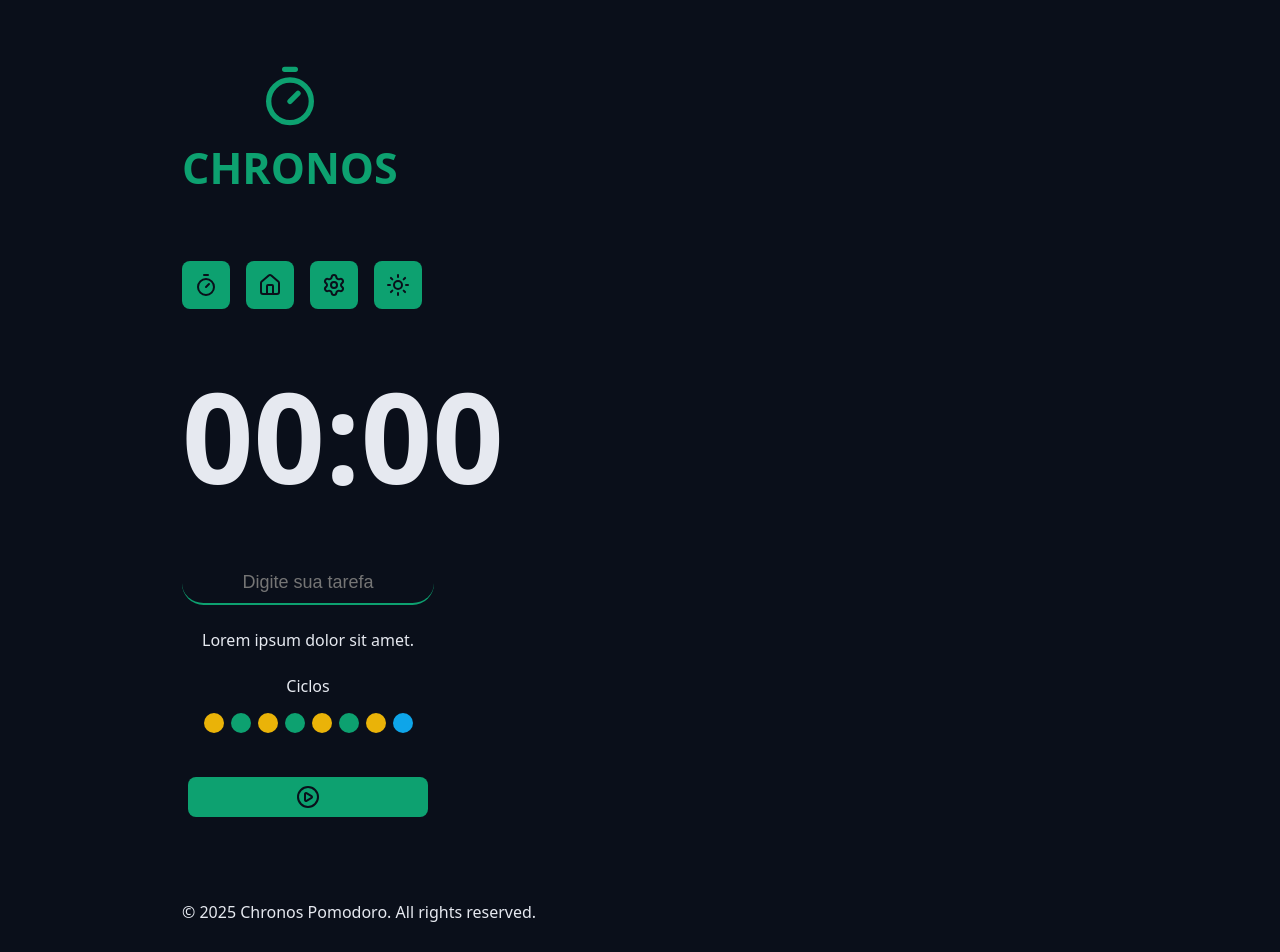
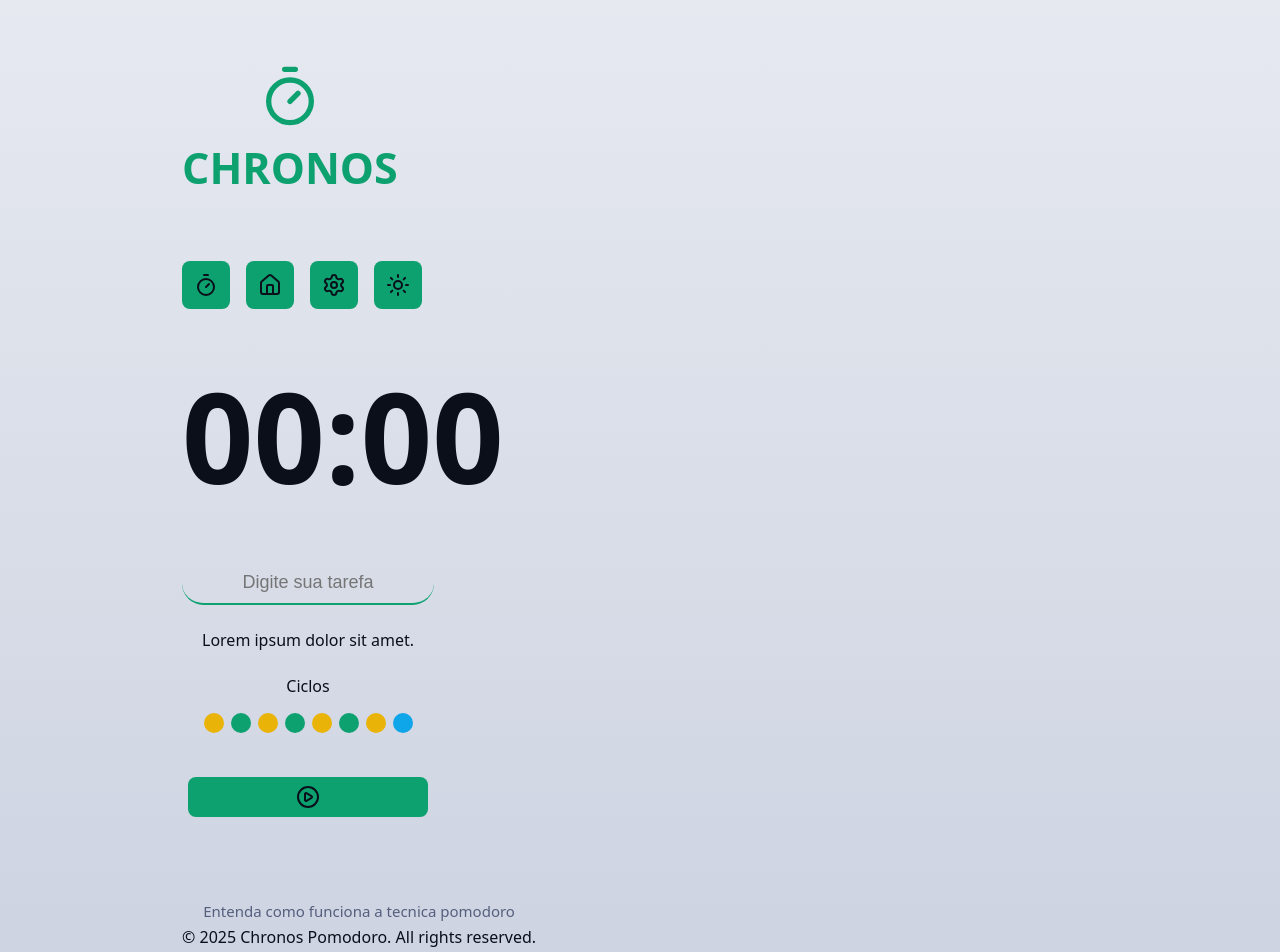
Before and after one commit to brunowmalencow/chronos-pomodoro, a React (Vite) app: page / in a window 1280 px wide. Shown: the top 952 px of the page. Built offline with nearby package versions, Linux system fonts and the light colour scheme.

Commit message:
Adicionando useEffect e useState

```diff
--- a/index.html
+++ b/index.html
@@ -1,5 +1,5 @@
 <!doctype html>
-<html lang="en">
+<html lang="pt-br" data-theme="dark">
 
 <head>
     <meta charset="UTF-8" />
--- a/src/Components/Footer/index.tsx
+++ b/src/Components/Footer/index.tsx
@@ -1,7 +1,10 @@
+import styles from './styles.module.css';
+
 export default function Footer() {
     return (
-        <footer>
-            <p>© 2025 Chronos Pomodoro. All rights reserved.</p>
+        <footer className={styles.footer}>
+            <a href="">Entenda como funciona a tecnica pomodoro</a>
+            <p>&copy; {new Date().getFullYear()} Chronos Pomodoro. All rights reserved.</p>
         </footer>
     )
 }
--- a/src/Components/Footer/styles.module.css
+++ b/src/Components/Footer/styles.module.css
@@ -0,0 +1,17 @@
+.footer{
+    display: flex;
+    flex-direction: column;
+    align-items: center;
+    justify-content: center;
+    gap: 0.5rem;
+}
+
+.footer a{
+    color: var(--text-muted);
+    text-decoration: none;
+    font-size: 1.5rem;
+}
+
+.footer a:hover{
+    text-decoration: underline;
+}
--- a/src/Components/Menu/index.tsx
+++ b/src/Components/Menu/index.tsx
@@ -1,24 +1,47 @@
 import { HouseIcon, SettingsIcon, Sun, TimerIcon } from "lucide-react";
 
 import styles from './styles.module.css'
+import { useState, useEffect } from "react";
 
 export default function Menu() {
+    //Como nesse useState só quero dois tipos (claro e escuro) uso entre os sinais
+    // Para dizer os tipos que essa variável pode receber
+    const [theme, setTheme] = useState<'dark' | 'light'>(() => {
+        const savedTheme = localStorage.getItem('theme');
+        return (savedTheme === 'dark' || savedTheme === 'light') ? savedTheme : 'light';
+    });
+
+    function toggleTheme() {
+        if (theme === 'dark') {
+            document.documentElement.setAttribute('data-theme', 'light');
+            setTheme('light');
+        } else {
+            document.documentElement.setAttribute('data-theme', 'dark');
+            setTheme('dark');
+        }
+    }
+
+    useEffect(() => {
+        document.documentElement.setAttribute('data-theme', theme);
+        localStorage.setItem('theme', theme);
+    }, [theme]);
+
     return (
         <nav className={styles.menu}>
 
-            <a className={styles.menuLink}>
+            <a className={styles.menuLink} aria-label="Home" title="Home">
                 <TimerIcon />
             </a>
 
-            <a className={styles.menuLink}>
+            <a className={styles.menuLink} aria-label="Historico" title="Historico">
                 <HouseIcon />
             </a>
 
-            <a className={styles.menuLink}>
+            <a className={styles.menuLink} aria-label="Settings" title="Settings">
                 <SettingsIcon />
             </a>
 
-            <a className={styles.menuLink}>
+            <a className={styles.menuLink} aria-label="Theme" title="Theme" onClick={toggleTheme}>
                 <Sun />
             </a>
 
--- a/src/Components/Menu/styles.module.css
+++ b/src/Components/Menu/styles.module.css
@@ -15,6 +15,7 @@
     border-radius: .8rem;
     transition: all .2s ease-in-out;
     color: var();
+    cursor: pointer;
 }
 
 .menuLink:hover{
--- a/src/styles/global.css
+++ b/src/styles/global.css
@@ -11,7 +11,7 @@ html{
 body{
     font-size: 1.6rem; /* 16px */
     font-family: system-ui, -apple-system, BlinkMacSystemFont, 'Segoe UI', Roboto, Oxygen, Ubuntu, Cantarell, 'Open Sans', 'Helvetica Neue', sans-serif;
-    background: var(--gray-900);
+    background: linear-gradient(var(--gray-900), var(--gray-800));
     color: var(--text-default);
 }
 
--- a/src/styles/theme.css
+++ b/src/styles/theme.css
@@ -35,3 +35,22 @@
   --disabled: #555f7d;
   --text-disabled: #aab3cc;
 }
+
+:root[data-theme='light'] {
+  --gray-100: #0a0f1a;
+  --gray-200: #181f2e;
+  --gray-300: #272f43;
+  --gray-400: #363d56;
+  --gray-500: #454f6a;
+  --gray-600: #555f7d;
+  --gray-700: #aab3cc;
+  --gray-800: #cdd3e1;
+  --gray-900: #e6e9f0;
+
+  --text-default: #0a0f1a;
+  --text-muted: #555f7d;
+
+  --link-color: #10b981;
+  --link-hover: #0b8a60;
+
+}
```
Also changed, not shown: src/App.tsx (+5 -3 lines).
